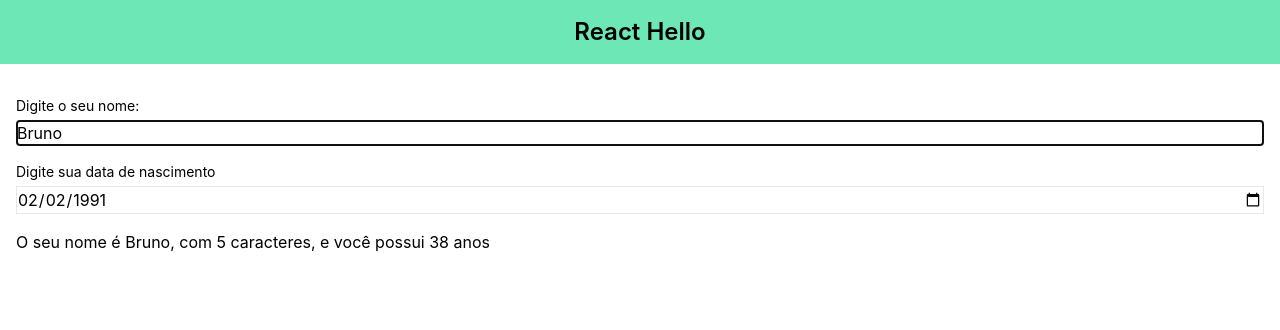
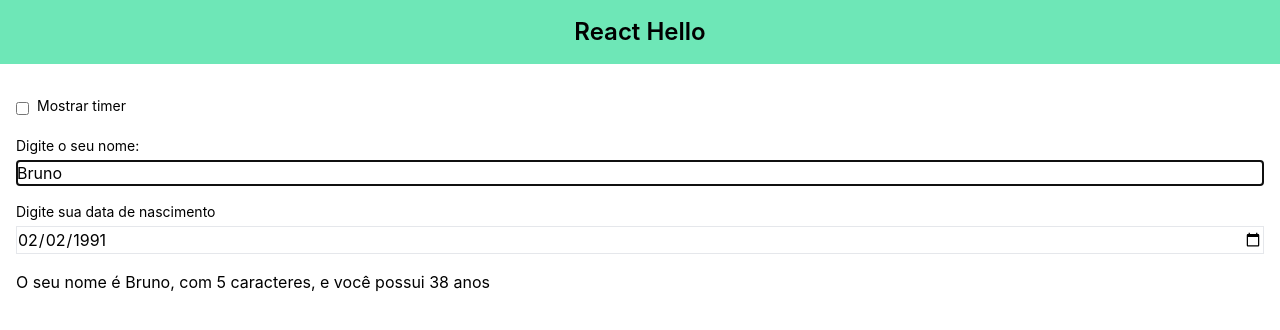
Before and after one commit to brunoromeo001/react-hello, a React (Create React App) app: page / in a window 1280 px wide. Shown: the top 330 px of the page. Built offline with nearby package versions, Linux system fonts and the light colour scheme; the HTML template or start-up script is replaced by a standard one.

Commit message:
Aula 2.11 react-hello

```diff
--- a/src/App.js
+++ b/src/App.js
@@ -5,11 +5,14 @@ import TextInput from "./components/TextInput";
 import DateInput from "./components/DateInput";
 import { getAgeFrom } from "./helpers/dateHelpers";
 import getNewId from "./services/idService";
+import Timer from "./components/Timer";
+import CheckboxInput from "./components/CheckboxInput";
 
 export default function App() {
 
   const [name, setName] = useState('Bruno');
   const [birthDate, setBirthDate] = useState('1991-02-02');
+  const [showTimer, setShowTimer] = useState(false);
 
   useEffect(() => {
     console.log('Executando userEffect')
@@ -26,24 +29,41 @@ export default function App() {
     setBirthDate(newBirthDate)
   }
 
+  function toogleShowTimer() {
+
+    setShowTimer(currentShowTimer => !currentShowTimer)
+  }
+
   return (
     <>
       <Header size='large'>
         React Hello
       </Header>
+      <Main>
+        {
+          showTimer && (
+            <div className="text-right mt-1">
+              <Timer />
+            </div>
+          )
+        }
 
-      <Main>
+        <CheckboxInput
+          labelDescription="Mostrar timer"
+          onCheckboxChange={toogleShowTimer}
+          id={getNewId()}
+        />
         <TextInput
           labelDescription="Digite o seu nome:"
           inputValue={name}
-          onInputChang={handleNameChange}
+          onInputChange={handleNameChange}
           id={getNewId()}
           autoFocus
         />
         <DateInput
           labelDescription="Digite sua data de nascimento"
           inputValue={birthDate}
-          onInputChang={handleBirthDateChange}
+          onInputChange={handleBirthDateChange}
           id={getNewId()}
         />
         <p>
--- /dev/null
+++ b/src/components/CheckboxInput.js
@@ -0,0 +1,38 @@
+import React from 'react'
+
+export default function CheckboxInput({
+	labelDescription = 'Descrição do checkbox',
+	inputValue = 'Valor padrão do input',
+	onCheckboxChange = null,
+	id = 'id-input-checkbox',
+	autoFocus
+}) {
+
+	function handleInputChange({ currentTarget }) {
+
+		if (onCheckboxChange) {
+			onCheckboxChange()
+		}
+
+	}
+  return (
+    <div className="flex flex-row items-center space-x-2 my-4">
+
+        <input
+            autoFocus={autoFocus}
+            id={id}
+            type='checkbox'
+            className="border"
+            value={inputValue}
+            onChange={handleInputChange}
+        />
+        <label
+            className="text-sm mb-1"
+            htmlFor={id}
+        >
+            {labelDescription}
+
+        </label>
+    </div>
+  )
+}
--- a/src/components/DateInput.js
+++ b/src/components/DateInput.js
@@ -3,16 +3,16 @@ import React from 'react'
 export default function DateInput({
 	labelDescription = 'Descrição do label:',
 	inputValue = '2024-04-30',
-	onInputChang = null,
+	onInputChange = null,
   id = 'id-input-date',
   autoFocus = false,
 }) {
 
 	function handleInputChange({ currentTarget }) {
 
-		if (onInputChang) {
+		if (onInputChange) {
 			const newValue = currentTarget.value;
-			onInputChang(newValue)
+			onInputChange(newValue)
 		}
 
 	}
--- a/src/components/TextInput.js
+++ b/src/components/TextInput.js
@@ -3,16 +3,16 @@ import React from 'react'
 export default function TextInput({
 	labelDescription = 'Descrição do label:',
 	inputValue = 'Valor padrão do input',
-	onInputChang = null,
+	onInputChange = null,
 	id = 'id-input-text',
 	autoFocus
 }) {
 
 	function handleInputChange({ currentTarget }) {
 
-		if (onInputChang) {
+		if (onInputChange) {
 			const newValue = currentTarget.value;
-			onInputChang(newValue)
+			onInputChange(newValue)
 		}
 
 	}
--- /dev/null
+++ b/src/components/Timer.js
@@ -0,0 +1,19 @@
+import React, { useEffect, useState } from 'react'
+
+export default function Timer() {
+    const [value, setValue] = useState(0)
+
+    useEffect(() => {
+        const interval = setInterval(() => {
+            setValue(currentValue => currentValue + 1)
+        }, 1000)
+    }, [value])
+    return (
+        <span
+            className='bg-red-200 p-3 font-semibold'
+        >
+            {value}
+
+        </span>
+    )
+}
--- a/src/helpers/dateHelpers.js
+++ b/src/helpers/dateHelpers.js
@@ -23,7 +23,5 @@ export function getAgeFrom(birthDate) {
         return age - 1
     }
 
-
-
     return 38
 }
```
